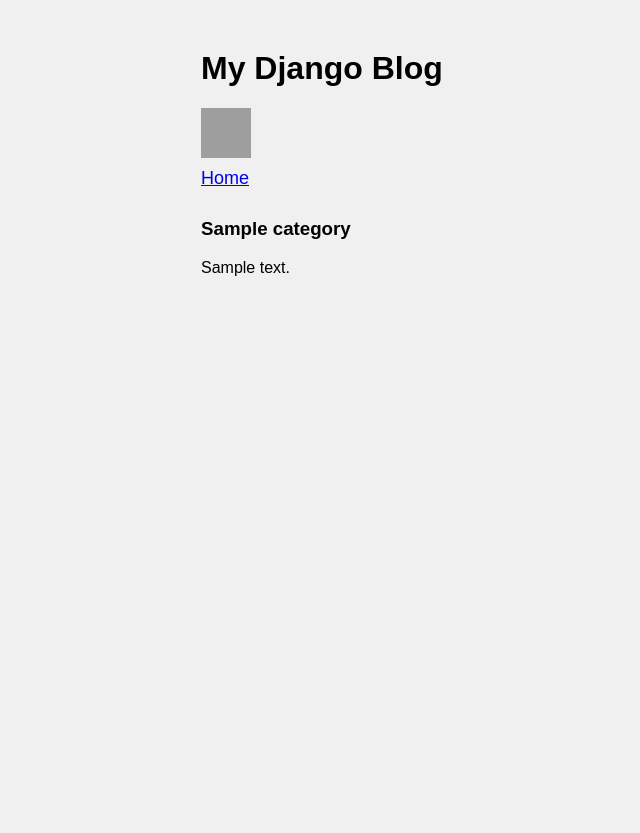
After one commit to nikhilkalige/DjangoBlog, a Django app: page /categories/ in a window 1280 px wide. The commit adds this page. Shown: the top 833 px of the page, without its empty margins (39-679 px from the left). Run offline with Django 3.2, Linux system fonts and the light colour scheme; tables that the repository leaves empty hold one stand-in row (values such as "Sample post"); data that the repository does not hold is empty; parts of the project's set-up code (start-up, migrations or seed data) failed here and were passed over; grey boxes are pictures that could not be loaded.

Commit message:
Added css stylesheets

```diff
--- /dev/null
+++ b/djangoblog/blogengine/static/style.css
@@ -0,0 +1,28 @@
+body {
+    background-color: #f0f0f0;
+    font-family: Arial, Helvetica, sans-serif;
+}
+
+#main {
+    width: 800px;
+    height: 100%;
+    margin: 50px auto;
+}
+
+ul#pageList {
+    margin: 0px;
+    padding: 10px 0px 10px 0px;
+}
+
+ul#pageList li {
+    display: inline;
+    margin-right: 10px;
+    font-size: 18px;
+}
+
+.post, .page {
+    width: 600px;
+    padding: 20px;
+    margin-bottom: 20px;
+    background-color: #ffffff;
+}
--- /dev/null
+++ b/djangoblog/blogengine/templates/blogengine/category_list.html
@@ -0,0 +1,6 @@
+{% include 'header.html' %}
+        {% for category in object_list %}
+            <h3>{{ category.title }}</h3>
+            <p>{{ category.description }}</p>
+        {% endfor %}
+{% include 'footer.html' %}
--- a/djangoblog/blogengine/templates/flatpages/default.html
+++ b/djangoblog/blogengine/templates/flatpages/default.html
@@ -1,4 +1,6 @@
 {% include 'header.html' %}
+        <div class="page">
         <h1>{{ flatpage.title }}</h1>
         {{ flatpage.content }}
+        </div>
 {% include 'footer.html' %}
--- a/djangoblog/blogengine/templates/footer.html
+++ b/djangoblog/blogengine/templates/footer.html
@@ -1,2 +1,3 @@
+    </div>
 </body>
 </html>
--- a/djangoblog/blogengine/templates/header.html
+++ b/djangoblog/blogengine/templates/header.html
@@ -1,5 +1,17 @@
 <html>
     <head>
         <title>My Django Blog</title>
+        <link rel="stylesheet" type="text/css" href="/static/style.css" />
     </head>
     <body>
+        <div id="main">
+            <h1>My Django Blog</h1>
+            <a href="/feeds/posts/"><img src="/static/rss.png" width="50px" height="50px"></a>
+            <ul id="pageList">
+                <li><a href="/">Home</a></li>
+                {% load flatpages %}
+                {% get_flatpages as flatpages %}
+                {% for flatpage in flatpages %}
+                <li><a href="{{ flatpage.url }}">{{ flatpage.title }}</a></li>
+                {% endfor %}
+            </ul>
--- a/djangoblog/blogengine/templates/single.html
+++ b/djangoblog/blogengine/templates/single.html
@@ -1,6 +1,7 @@
 {% include 'header.html' %}
         {% load comments %}
         {% for post in posts %}
+        <div class="post">
         <h1><a href="{{ post.get_absolute_url }}">{{ post.title }}</a></h1>
         <h3>{{ post.pub_date }}</h3>
         {{ post.text }}
@@ -12,10 +13,11 @@
         {% get_comment_list for post as comments %}
         {% for comment in comments %}
         <li>{{ comment }}</li>
+        </ol>
         {% endfor %}
-        </ol>
         {% render_comment_form for post %}
         {% endfor %}
+        </div>
         <br />
         {% if page.has_previous %}
         <a href="/{{ page.previous_page_number }}/">Previous Page</a>
--- a/djangoblog/blogengine/views.py
+++ b/djangoblog/blogengine/views.py
@@ -2,6 +2,8 @@ from django.shortcuts import render_to_response
 from django.core.paginator import Paginator, EmptyPage
 from django.template import RequestContext
 from django.contrib.syndication.views import Feed
+from django.contrib.flatpages.models import FlatPage
+
 from blogengine.models import Post, Category
 
 
--- a/djangoblog/djangoblog/urls.py
+++ b/djangoblog/djangoblog/urls.py
@@ -1,4 +1,7 @@
 from django.conf.urls import patterns, include, url
+from django.views.generic import ListView
+from blogengine.models import Category
+
 
 # Uncomment the next two lines to enable the admin:
 from django.contrib import admin
@@ -21,6 +24,7 @@ urlpatterns = patterns('',
     url(r'^(?P<selected_page>\d+)/?$', 'blogengine.views.getPosts'),
 
     url(r'^\d{4}/\d{1,2}/(?P<postSlug>[-a-zA-Z0-9]+)/?$', 'blogengine.views.getPost'),
+    url(r'^categories/?$', ListView.as_view(model=Category,)),
 
     url(r'^categories/(?P<categorySlug>\w+)/?$', 'blogengine.views.getCategory'),
     url(r'^categories/(?P<categorySlug>\w+)/(?P<selected_page>\d+)/?$', 'blogengine.views.getCategory'),
```
Also changed, not shown: djangoblog/blogengine/templates/category.html (+5 -2 lines), djangoblog/blogengine/templates/posts.html (+10 -6 lines).
